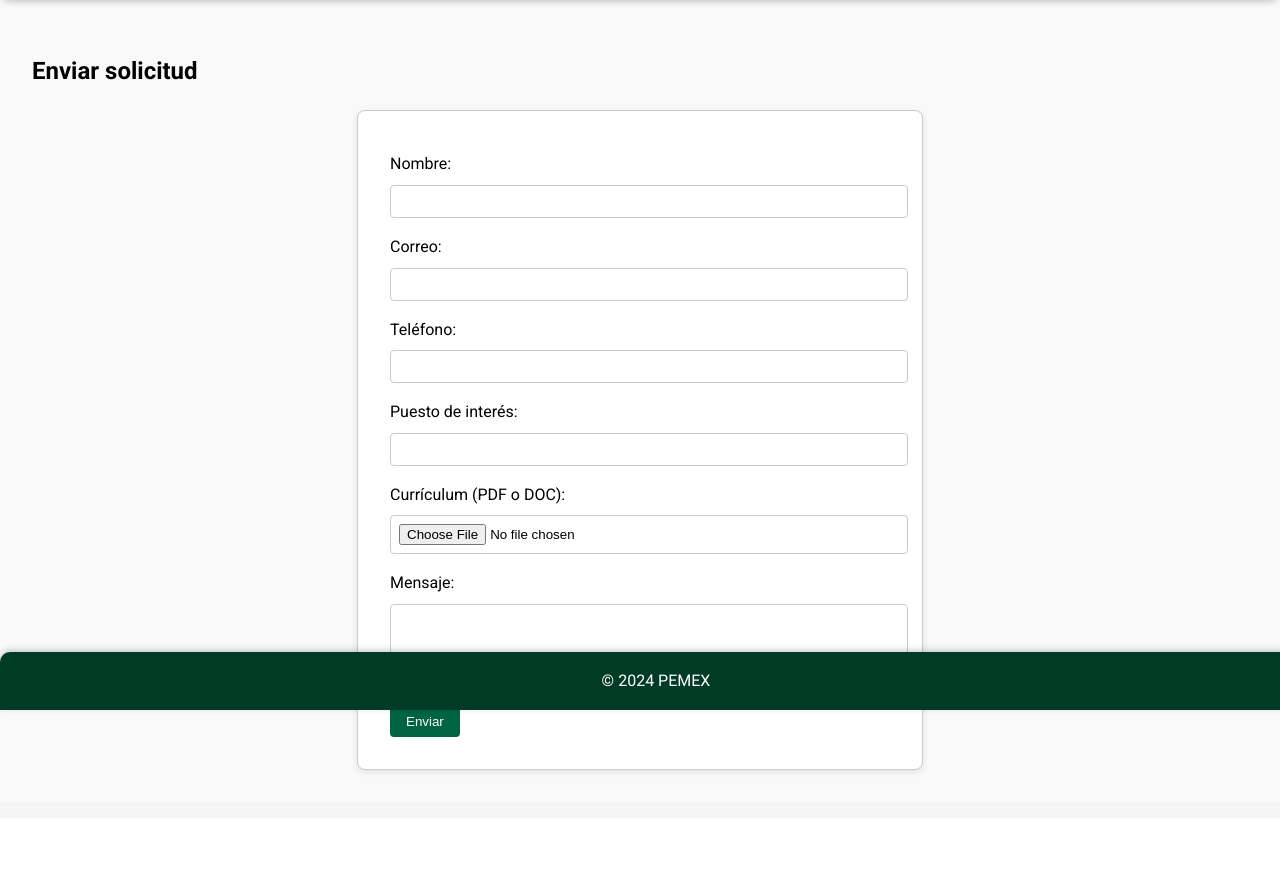
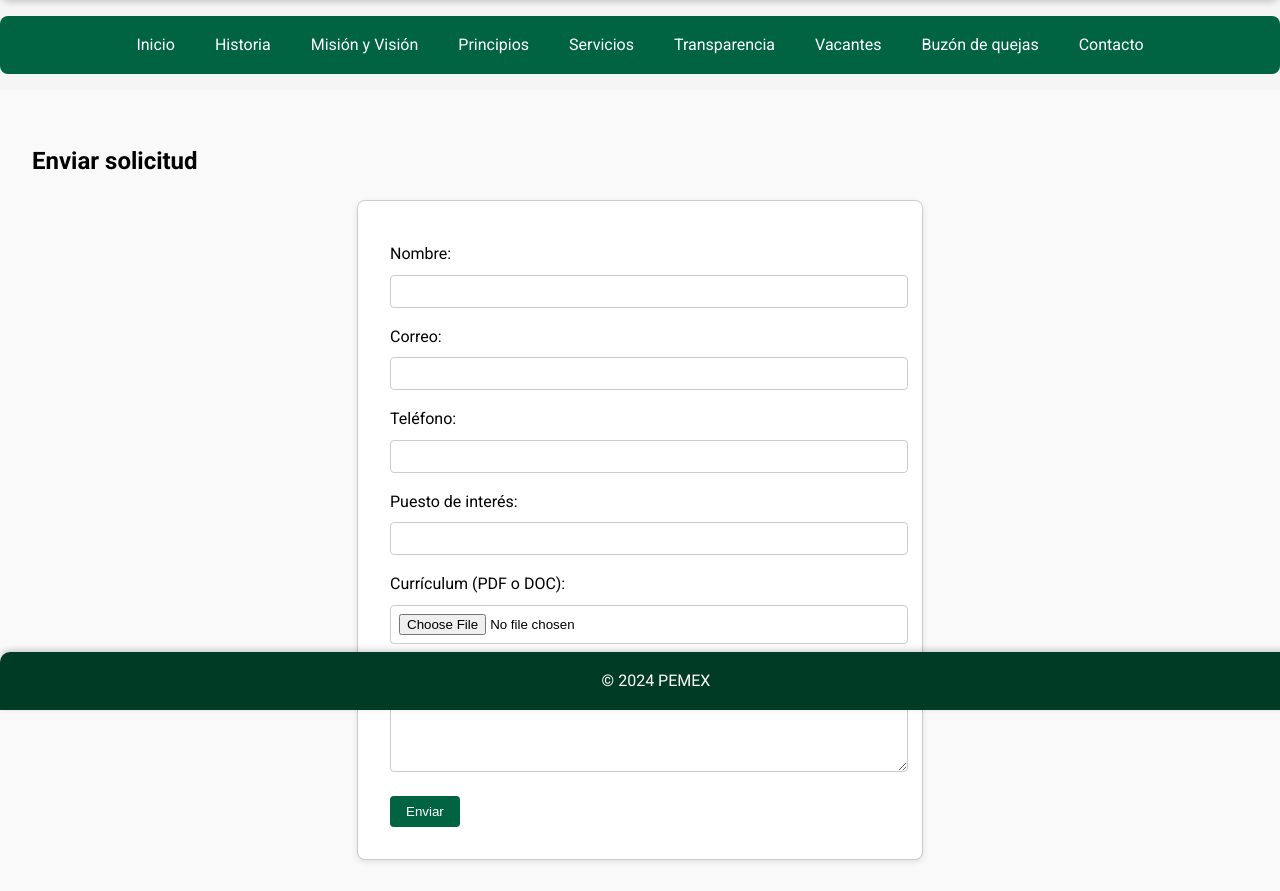
Before and after one commit to ALEXSTR19/Sitio-Pemex, a PHP site: page /aplicar.php in a window 1280 px wide. Shown: the part 90-981 px from the top of the page. Before the commit the page ends 864 px from the top, so only its background shows below. Run offline with PHP 8.4, Linux system fonts and the light colour scheme.

Commit message:
Add internal submenu navigation with hover animations

```diff
--- a/aplicar.php
+++ b/aplicar.php
@@ -56,6 +56,7 @@ if ($vacante_id > 0) {
     </nav>
   </header>
   <main>
+    <?php include 'submenu.php'; ?>
     <section class="seccion">
       <h2>Enviar solicitud</h2>
       <form class="vacantes-form" action="enviar_vacantes.php" method="POST" enctype="multipart/form-data">
--- a/contacto.php
+++ b/contacto.php
@@ -42,6 +42,7 @@
     </nav>
   </header>
   <main>
+    <?php include 'submenu.php'; ?>
     <section class="parallax-contacto">
   <div class="contenido-parallax">
       <h2>Medios de Contacto</h2>
--- a/css/style.css
+++ b/css/style.css
@@ -210,6 +210,31 @@ nav ul li a:hover {
 nav ul li a:active {
   background-color: #004d2a;
   color: white;
+}
+
+/* Submenú interno */
+.page-submenu {
+  display: flex;
+  flex-wrap: wrap;
+  justify-content: center;
+  gap: 0.5rem;
+  background-color: #006341;
+  padding: 0.5rem;
+  border-radius: 8px;
+  margin: 1rem auto;
+}
+
+.page-submenu a {
+  color: white;
+  text-decoration: none;
+  padding: 0.5rem 1rem;
+  border-radius: 6px;
+  transition: background-color 0.3s ease, color 0.3s ease;
+}
+
+.page-submenu a:hover {
+  background-color: white;
+  color: #006341;
 }
 
 .menu-toggle {
--- a/historia.php
+++ b/historia.php
@@ -42,6 +42,7 @@
     </nav>
   </header>
   <main>
+    <?php include 'submenu.php'; ?>
       <section class="parallax-historia">
   <div class="contenido-parallax">
       <h2>Historia de Pemex</h2>
--- a/index.php
+++ b/index.php
@@ -41,6 +41,7 @@
     </nav>
   </header>
   <main>
+    <?php include 'submenu.php'; ?>
     <section class="hero">
       <h1>Bienvenido a PEMEX</h1>
 
--- a/mision.php
+++ b/mision.php
@@ -42,6 +42,7 @@
     </nav>
   </header>
   <main>
+    <?php include 'submenu.php'; ?>
       <section class="parallax-mision">
   <div class="contenido-parallax">
       <h2>Misión y Visión de Pemex</h2>
--- a/principios.php
+++ b/principios.php
@@ -42,6 +42,7 @@
     </nav>
   </header>
   <main>
+    <?php include 'submenu.php'; ?>
            <section class="parallax-principios">
   <div class="contenido-parallax">
       <h2>Principios Éticos de Pemex</h2>
--- a/quejas.php
+++ b/quejas.php
@@ -50,6 +50,7 @@ $departamentos = $conn ? $conn->query("SELECT id, nombre FROM departamentos ORDE
     </nav>
   </header>
   <main>
+    <?php include 'submenu.php'; ?>
     <section class="seccion">
       <h2>Envía tu queja</h2>
       <form class="vacantes-form" action="enviar_queja.php" method="POST">
--- a/servicios.php
+++ b/servicios.php
@@ -42,6 +42,7 @@
     </nav>
   </header>
   <main>
+    <?php include 'submenu.php'; ?>
     <section class="parallax-historia">
       <div class="contenido-parallax">
         <h2>Nuestros Servicios</h2>
--- /dev/null
+++ b/submenu.php
@@ -0,0 +1,22 @@
+<?php
+$current_page = basename($_SERVER['PHP_SELF']);
+$pages = [
+    'index.php' => 'Inicio',
+    'historia.php' => 'Historia',
+    'mision.php' => 'Misión y Visión',
+    'principios.php' => 'Principios',
+    'servicios.php' => 'Servicios',
+    'transparencia.php' => 'Transparencia',
+    'vacantes.php' => 'Vacantes',
+    'quejas.php' => 'Buzón de quejas',
+    'contacto.php' => 'Contacto'
+];
+
+echo '<div class="page-submenu">';
+foreach ($pages as $file => $title) {
+    if ($file !== $current_page) {
+        echo "<a href='$file'>$title</a>";
+    }
+}
+echo '</div>';
+?>
--- a/transparencia.php
+++ b/transparencia.php
@@ -41,6 +41,7 @@
   </header>
 
   <main>
+    <?php include 'submenu.php'; ?>
     <section class="parallax-historia">
       <div class="contenido-parallax">
         <h2>Ética, Transparencia y Datos Personales</h2>
--- a/vacantes.php
+++ b/vacantes.php
@@ -63,6 +63,7 @@ $vacantes = $conn ? $conn->query("SELECT id, puesto, descripcion, ubicacion, sue
     </nav>
   </header>
   <main>
+    <?php include 'submenu.php'; ?>
     <h1>Vacantes disponibles</h1>
     <table class="vacantes-table">
       <tr>
--- a/vacantes_internas.php
+++ b/vacantes_internas.php
@@ -18,6 +18,7 @@ $result = $stmt->get_result();
     <link rel="stylesheet" href="css/style.css">
 </head>
 <body>
+<?php include 'submenu.php'; ?>
 <div class="vacantes-internas">
     <h2>Vacantes internas</h2>
     <p>Bienvenido, <?php echo htmlspecialchars($_SESSION['rol']); ?>.</p>
```
